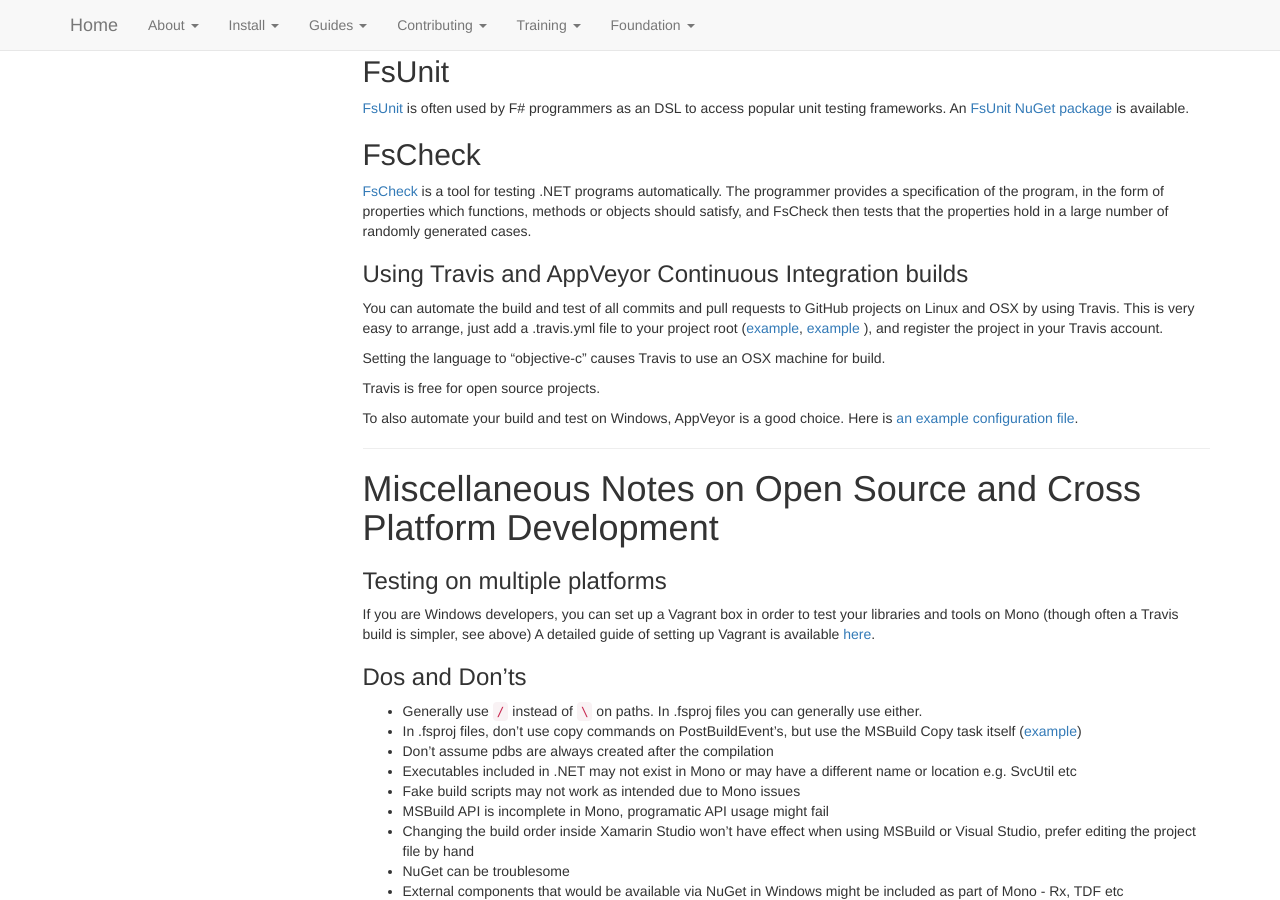
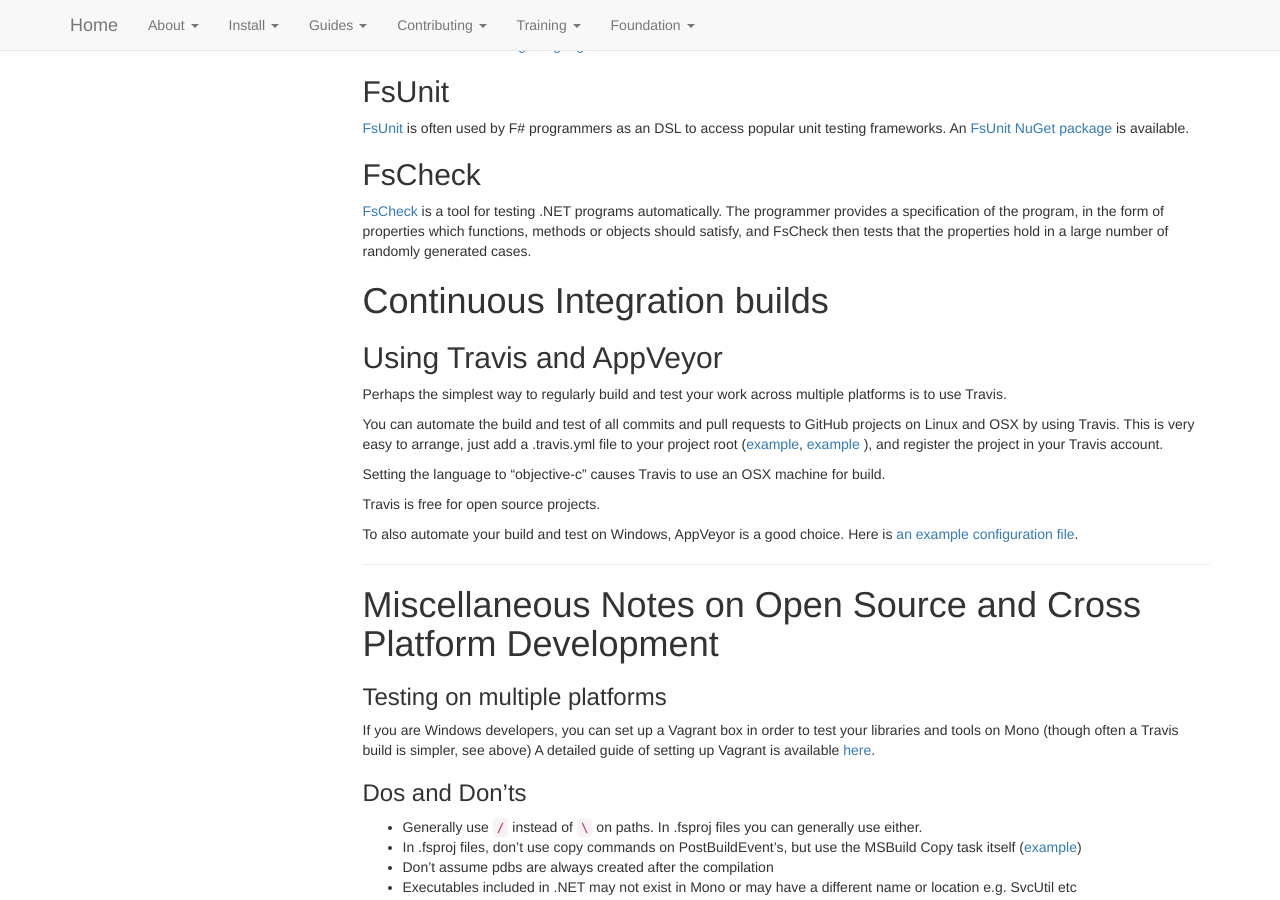
Before and after one commit to fsharp/fsharp.org, a Jekyll site: the page built from guides/mac-linux-cross-platform/index.md, in a window 1280 px wide and 900 px high, scrolled down 5698 px. Built offline with Jekyll 4.4.1, drawn with Linux system fonts in a browser that asks for light colours; nearby versions of some CDN libraries; some web fonts are replaced; comment, search, counter and statistics services are not loaded; some of the changed text lies outside the part shown.

Commit message:
Update index.md

```diff
--- a/guides/mac-linux-cross-platform/index.md
+++ b/guides/mac-linux-cross-platform/index.md
@@ -300,7 +300,11 @@
 in the form of properties which functions, methods or objects should satisfy,
 and FsCheck then tests that the properties hold in a large number of randomly generated cases.
 
-### Using Travis and AppVeyor Continuous Integration builds
+#  Continuous Integration builds
+
+## Using Travis and AppVeyor
+
+Perhaps the simplest way to regularly build and test your work across multiple platforms is to use Travis.
 
 You can automate the build and test of all commits and pull requests to GitHub projects
 on Linux and OSX by using Travis.  This is very easy to arrange, just add a .travis.yml file to your project root ([example](https://github.com/fsharp/FSharp.Data/blob/master/.travis.yml), [example](https://github.com/fsharp/FSharp.Compiler.Service/blob/master/.travis.yml) ), and register the project in your Travis account.
```
